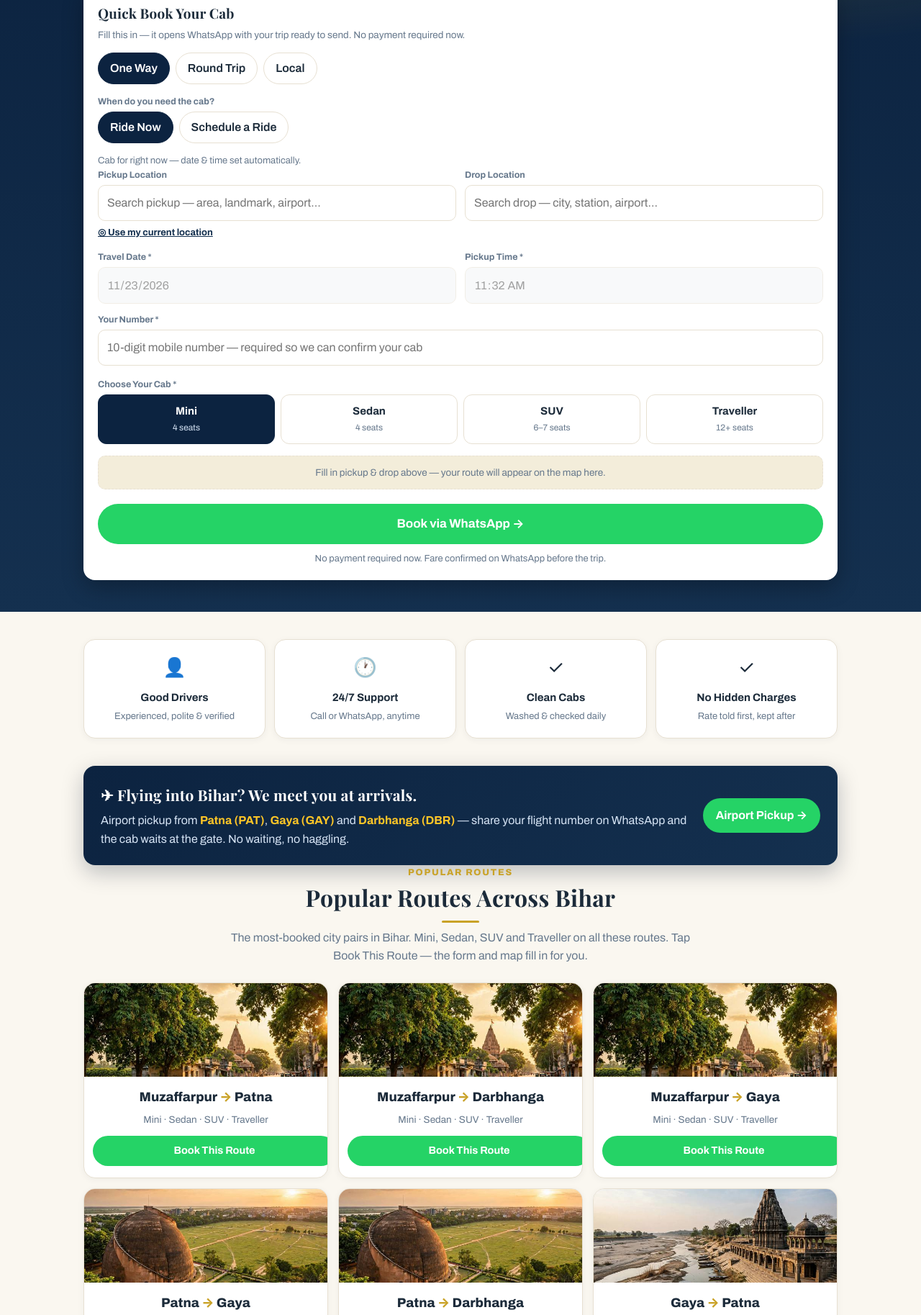
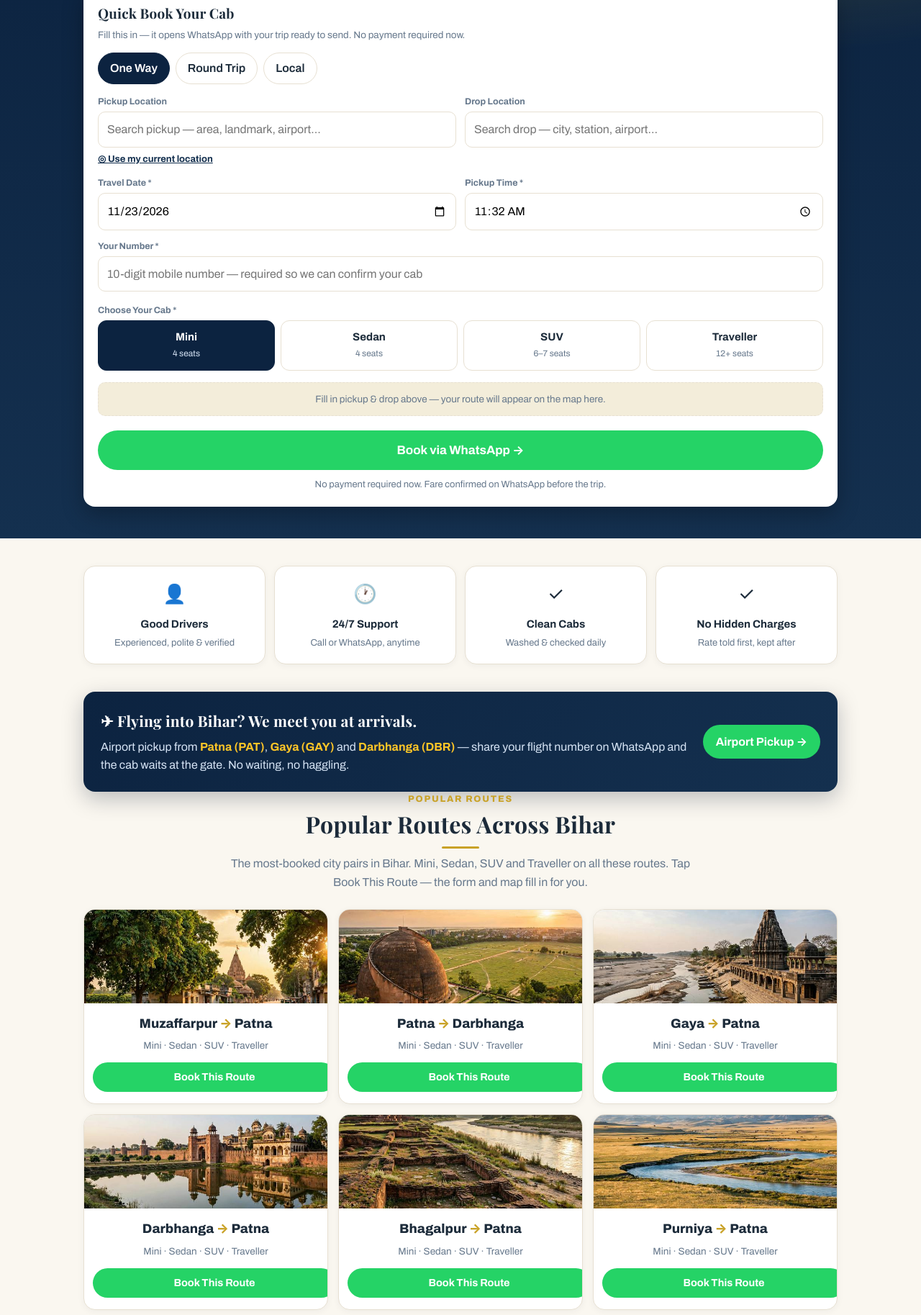
Before and after one commit to prasanjeet51/mithila-tour-and-travels, a plain HTML site: page index.html in a window 1280 px wide. Shown: the part 279-2106 px from the top of the page at 72% size. Drawn offline with nearby package versions, Linux system fonts and the light colour scheme.

Commit message:
Remove Ride Now/Schedule toggle, one route per city, new review cards

```diff
--- a/index.html
+++ b/index.html
@@ -242,13 +242,6 @@
         <button type="button" class="pill" data-v="Round Trip">Round Trip</button>
         <button type="button" class="pill" data-v="Local">Local</button>
       </div>
-      <div class="field" style="margin-top:12px"><label>When do you need the cab?</label>
-        <div class="pills" id="whenPills">
-          <button type="button" class="pill on" data-v="now">Ride Now</button>
-          <button type="button" class="pill" data-v="schedule">Schedule a Ride</button>
-        </div>
-        <p id="whenNote" style="font-size:13px;color:var(--muted);margin:6px 0 0">Cab for right now — date &amp; time set automatically.</p>
-      </div>
       <div class="grid2">
         <div class="field"><label for="pickup">Pickup Location</label>
           <div class="loc-wrap">
@@ -403,7 +396,8 @@
     <div class="revs">
       <div class="rev"><b>Your review could be first.</b><br>Travelled with MTT recently? Tell us on WhatsApp — your words go here, exactly as you said them.</div>
       <div class="rev"><b>Real reviews only.</b><br>We don't write our own praise. Every review here will come from a real trip, with the customer's own words.</div>
-      <div class="rev"><b>Coming soon.</b><br>Patna → Gaya, Darbhanga → Purniya, Muzaffarpur → Bodh Gaya — the first trip stories land here.</div>
+      <div class="rev"><b>Bihar, door to door.</b><br>Airport to village, city to city — one cab across Bihar, any hour, day or night.</div>
+      <div class="rev"><b>No app. No advance payment.</b><br>Pick a route, send it on WhatsApp, and your fare is confirmed before you ride. Booking takes less than a minute.</div>
     </div>
   </div>
 </section>
@@ -620,11 +614,14 @@ function haversineKm(a,b){
 }
 // ---- Popular routes: city pairs — each Book This Route fills pickup + drop and the map
 const ROUTES = [
-  ["Muzaffarpur","Patna"],["Muzaffarpur","Darbhanga"],["Muzaffarpur","Gaya"],
-  ["Patna","Gaya"],["Patna","Darbhanga"],
+  ["Muzaffarpur","Patna"],
+  ["Patna","Darbhanga"],
   ["Gaya","Patna"],
   ["Darbhanga","Patna"],
-  ["Bhagalpur","Patna"],["Purniya","Patna"],["Motihari","Patna"],["Chapra","Patna"]
+  ["Bhagalpur","Patna"],
+  ["Purniya","Patna"],
+  ["Motihari","Patna"],
+  ["Chapra","Patna"]
 ];
 function slug(s){ return s.toLowerCase().replace(/[^a-z0-9]+/g,'-').replace(/^-+|-+$/g,''); }
 const routeGroups = document.getElementById('routeGroups');
@@ -676,28 +673,7 @@ d.min=todayStr();
 d.value=todayStr();
 const _now = new Date();
 document.getElementById('time').value = String(_now.getHours()).padStart(2,'0') + ':' + String(_now.getMinutes()).padStart(2,'0');
-// ---- Ride Now vs Schedule a Ride: now locks date/time to today+now; schedule opens them for a custom pick
-function setWhen(mode){
-  const dd=document.getElementById('date'), tm=document.getElementById('time'), note=document.getElementById('whenNote');
-  const now=new Date();
-  if(mode==='now'){
-    dd.value=todayStr();
-    tm.value=String(now.getHours()).padStart(2,'0')+':'+String(now.getMinutes()).padStart(2,'0');
-    dd.disabled=true; tm.disabled=true;
-    note.textContent='Cab for right now — date & time set automatically.';
-  } else {
-    dd.disabled=false; tm.disabled=false;
-    note.textContent='Choose your pickup date & time below.';
-  }
-}
-document.querySelectorAll('#whenPills .pill').forEach(function(p){
-  p.addEventListener('click', function(){
-    document.querySelectorAll('#whenPills .pill').forEach(function(x){ x.classList.remove('on'); });
-    p.classList.add('on');
-    setWhen(p.dataset.v);
-  });
-});
-setWhen('now');
+// Date & time stay editable, pre-filled to today + now above.
 // ---- Cab selection is shared: form pills + fleet cards stay in sync
 function selectCab(v){
   document.querySelectorAll('#cabSelect .cabopt').forEach(function(o){ o.classList.toggle('on', o.dataset.v === v); });
@@ -790,7 +766,6 @@ function sendBooking(){
     'Hello MTT! I want to book a cab.',
     '',
     'Trip type: '+trip,
-    'When: '+(document.querySelector('#whenPills .pill.on').dataset.v==='now'?'Now':'Scheduled'),
     'Pickup: '+pickup,
     'Drop: '+drop,
     'Cab: '+cab,
```
Also changed, not shown: template.html (+9 -34 lines).
